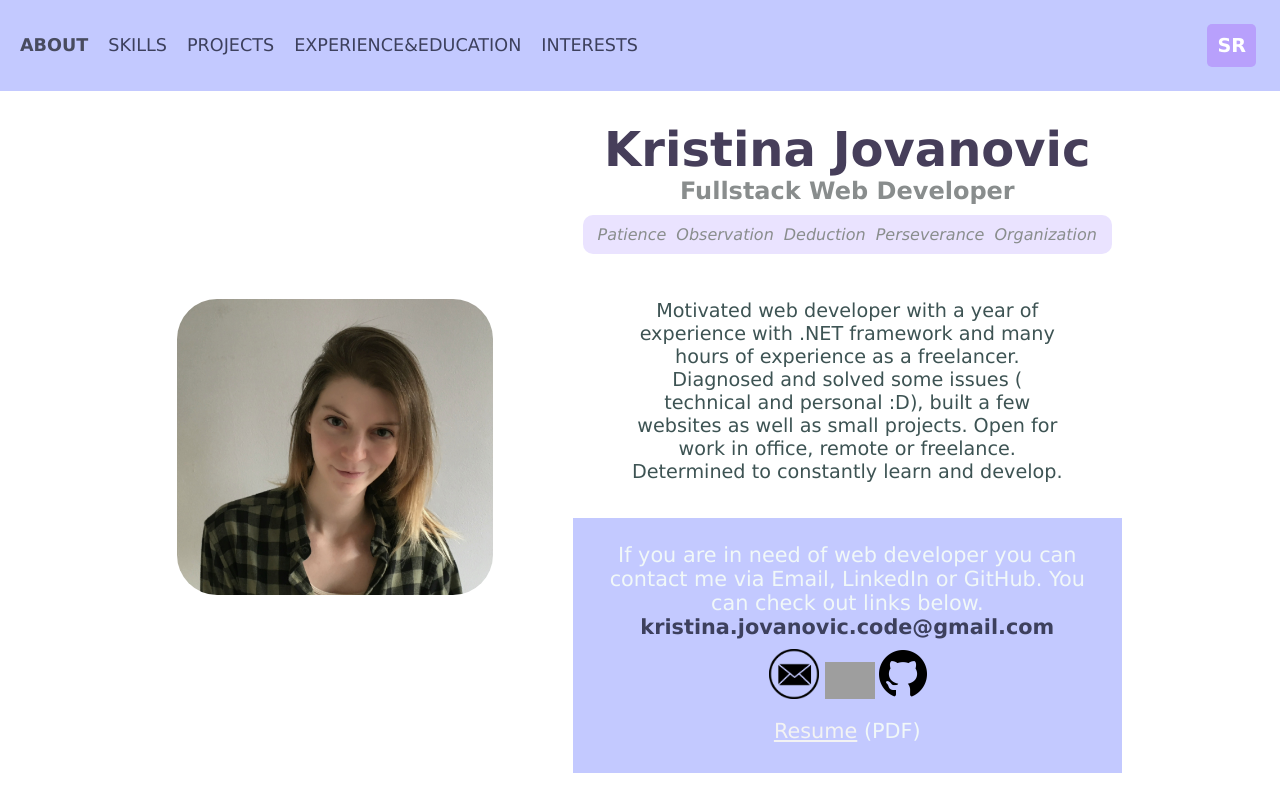
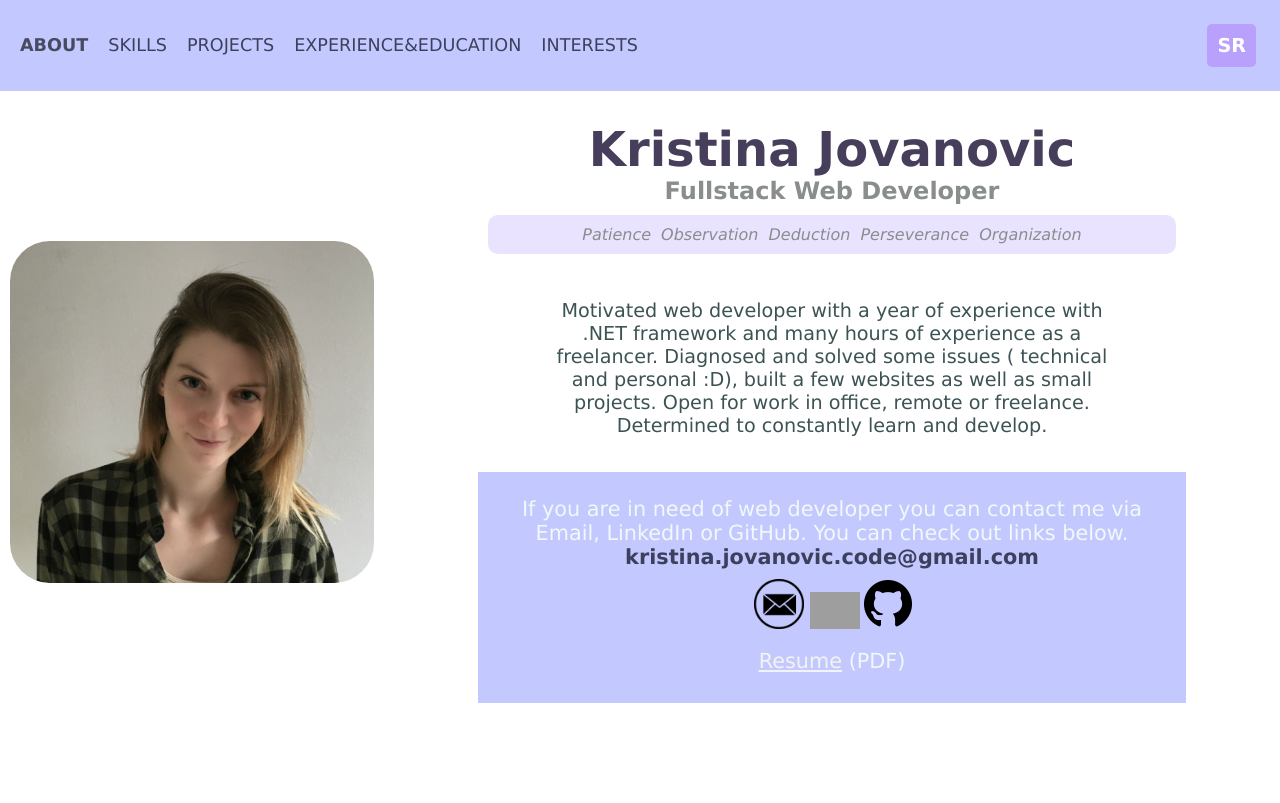
Before and after one commit to Kristina-11/Resume, a React (Create React App) app: page /#/ in a window 1280 px wide. Built offline with nearby package versions, Linux system fonts and the light colour scheme; grey boxes are pictures that could not be loaded.

Commit message:
Fixed overly larged image on big screens.

```diff
--- a/src/index.css
+++ b/src/index.css
@@ -119,7 +119,6 @@ strong {
 
 /* About page  */
 .about {
-  width: 80%;
   margin: 0 auto;
   padding: 10px;
 }
@@ -621,16 +620,8 @@ strong {
   .about-container {
     flex-direction: row;
     flex-wrap: nowrap;
-    width: 80% !important;
+    /* width: 80% !important; */
     margin: 0 auto;
-  }
-
-  .main-pic {
-    /* width: 20%; */
-  }
-
-  .about {
-    /* width: 80%; */
   }
 
   /* .skills-pic img, .portfolio-pic img, .experience-pic img, .interests-pic img{
@@ -647,8 +638,13 @@ strong {
 }
 
 @media only screen and (min-width: 1200px) {
-  .main-pic img{
-    width: 80%;
+
+  .main-pic {
+    width: 30%;
+  }
+
+  .about {
+    width: 60%;
   }
 
   .exp-container {
```
